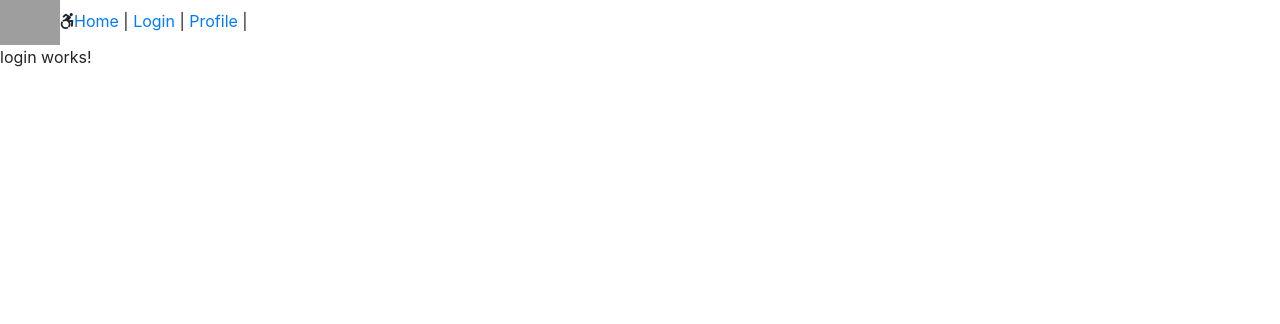
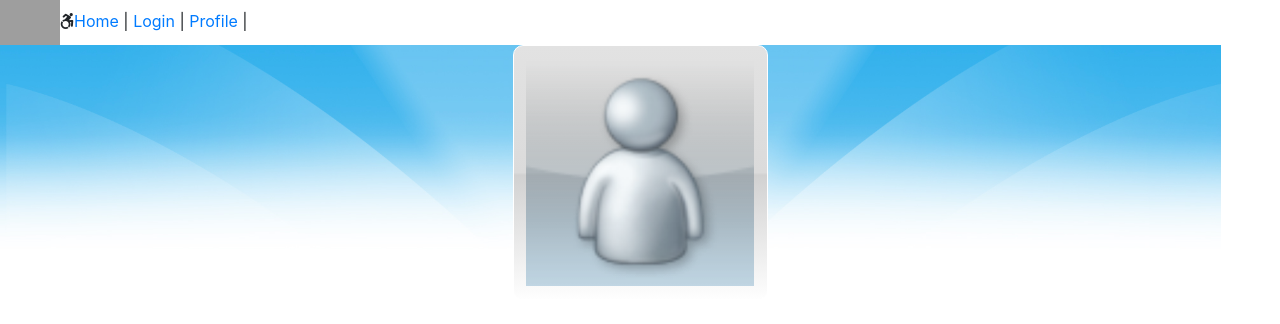
Before and after one commit to cristobalvega/platzinger, an Angular app: page /login in a window 1280 px wide. Shown: the top 324 px of the page. Built offline with nearby package versions, Linux system fonts and the light colour scheme; grey boxes are pictures that could not be loaded.

Commit message:
Implementando estilos en la pantalla de login

```diff
--- a/src/app/conversation/conversation.component.ts
+++ b/src/app/conversation/conversation.component.ts
@@ -24,7 +24,6 @@ export class ConversationComponent implements OnInit {
     this.friend = this.friends.find((record) => {
       return record.uid == this.friendId;
     });
-    console.log('El friend', this.friend);
   }
 
   ngOnInit() {
--- a/src/app/login/login.component.css
+++ b/src/app/login/login.component.css
@@ -0,0 +1,5 @@
+.loginContainer {
+  background-image: url('/assets/img/msnbg.jpg');
+  background-size: contain;
+  background-repeat: no-repeat;
+}
--- a/src/app/login/login.component.html
+++ b/src/app/login/login.component.html
@@ -1,3 +1,11 @@
-<p>
-  login works!
-</p>
+<div class="loginContainer">
+  <div class="container">
+    <div class="row justify-content-md-center">
+      <div class="col-md-3">
+        <div class="avatarFrameoffline">
+          <img src="assets/img/generic_avatar.png" class="avatarImage img-fluid">
+        </div>
+      </div>
+    </div>
+  </div>
+</div>
--- a/src/styles.css
+++ b/src/styles.css
@@ -1 +1,16 @@
 /* You can add global styles to this file, and also import other style files */
+.avatarFrameoffline {
+  background: rgba(226,226,226,1);
+  background: -moz-linear-gradient(top, rgba(226,226,226,1) 0%, rgba(219,219,219,1) 50%, rgba(209,209,209,1) 51%, rgba(254,254,254,1) 100%);
+  background: -webkit-gradient(left top, left bottom, color-stop(0%, rgba(226,226,226,1)), color-stop(50%, rgba(219,219,219,1)), color-stop(51%, rgba(209,209,209,1)), color-stop(100%, rgba(254,254,254,1)));
+  background: -webkit-linear-gradient(top, rgba(226,226,226,1) 0%, rgba(219,219,219,1) 50%, rgba(209,209,209,1) 51%, rgba(254,254,254,1) 100%);
+  background: -o-linear-gradient(top, rgba(226,226,226,1) 0%, rgba(219,219,219,1) 50%, rgba(209,209,209,1) 51%, rgba(254,254,254,1) 100%);
+  background: -ms-linear-gradient(top, rgba(226,226,226,1) 0%, rgba(219,219,219,1) 50%, rgba(209,209,209,1) 51%, rgba(254,254,254,1) 100%);
+  background: linear-gradient(to bottom, rgba(226,226,226,1) 0%, rgba(219,219,219,1) 50%, rgba(209,209,209,1) 51%, rgba(254,254,254,1) 100%);
+  filter: progid:DXImageTransform.Microsoft.gradient( startColorstr='#e2e2e2', endColorstr='#fefefe', GradientType=0 );
+  text-align: center;
+  padding: 5%;
+  border-radius: 10px;
+  border: 1px solid white;
+  display: inline-block;
+}
```
